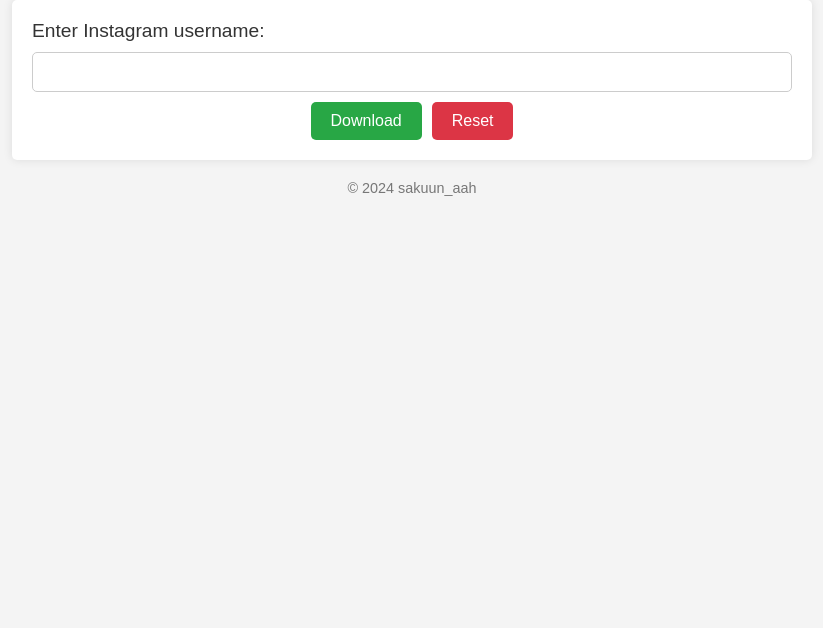
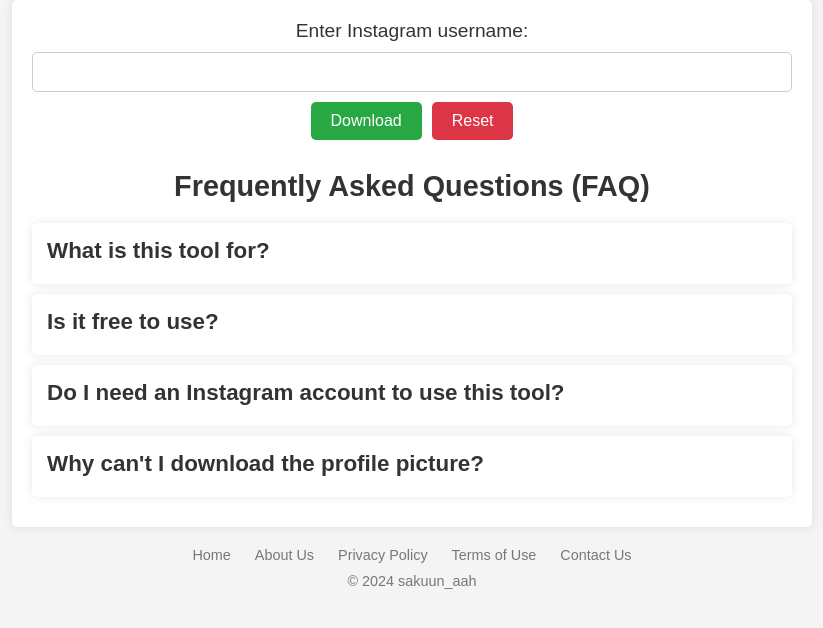
Before and after one commit to amineaith3/instaProfilDownloader, a Flask app: page / in a window 1280 px wide. Shown: the part 77-705 px from the top of the page, without its empty margins (228-1051 px from the left). Run offline with Flask 3, Linux system fonts and the light colour scheme.

Commit message:
a lot of changes actually

```diff
--- a/app.py
+++ b/app.py
@@ -32,6 +32,24 @@ def index():
 
     return render_template('index.html', image_url=image_url)
 
+
+@app.route('/about')
+def about():
+    return render_template('about.html')
+
+@app.route('/privacy')
+def privacy():
+    return render_template('privacy.html')
+
+@app.route('/terms')
+def terms():
+    return render_template('terms.html')
+
+@app.route('/contact')
+def contact():
+    return render_template('contact.html')
+
+
 TEMP_DIR = 'static/jpg'
 
 @app.before_request
--- a/static/css/styles.css
+++ b/static/css/styles.css
@@ -97,3 +97,53 @@ footer {
             font-size: 0.9em;
             color: #777;
         }
+
+        footer nav {
+            margin-bottom: 10px;
+        }
+
+        footer nav a {
+            color: #777;
+            text-decoration: none;
+            margin: 0 10px;
+        }
+
+        footer nav a:hover {
+            text-decoration: underline;
+        }
+
+        /* FAQ Section Style */
+        .faq {
+            margin-top: 30px;
+        }
+
+        .faq h2 {
+            font-size: 1.8em;
+            margin-bottom: 20px;
+            text-align: center;
+        }
+
+        .faq-item {
+            background-color: #fff;
+            padding: 15px;
+            margin-bottom: 10px;
+            border-radius: 5px;
+            box-shadow: 0 0 10px rgba(0, 0, 0, 0.1);
+            cursor: pointer;
+            transition: background-color 0.3s;
+        }
+
+        .faq-item:hover {
+            background-color: #f0f0f0;
+        }
+
+        .faq-question {
+            font-size: 1.4em;
+            margin-bottom: 5px;
+        }
+
+        .faq-answer {
+            display: none;
+            font-size: 1em;
+            line-height: 1.5;
+        }
--- a/static/js/script.js
+++ b/static/js/script.js
@@ -2,3 +2,15 @@ function clearImageSection() {
     const imageSection = document.getElementById('image-section');
     imageSection.style.display = 'none'; // Hide the entire image section
 }
+
+document.addEventListener('DOMContentLoaded', function() {
+    const faqItems = document.querySelectorAll('.faq-item');
+
+    faqItems.forEach(item => {
+        item.addEventListener('click', function() {
+            const answer = this.querySelector('.faq-answer');
+            const isVisible = answer.style.display === 'block';
+            answer.style.display = isVisible ? 'none' : 'block';
+        });
+    });
+});
--- a/templates/index.html
+++ b/templates/index.html
@@ -12,7 +12,7 @@
     </header>
     <div class="container">
         <form method="post">
-            <label for="username">Enter Instagram username:</label>
+            <label for="username" style="text-align:center">Enter Instagram username:</label>
             <input type="text" id="username" name="username" required>
             <div class="buttons">
                 <input type="submit" value="Download">
@@ -27,10 +27,37 @@
                 <p>The specified username does not exist.</p>
             {% endif %}
         </div>
+        <!-- FAQ Section -->
+        <section class="faq">
+            <h2>Frequently Asked Questions (FAQ)</h2>
+            <div class="faq-item">
+                <h3 class="faq-question">What is this tool for?</h3>
+                <p class="faq-answer">This tool allows you to download Instagram profile pictures by entering the username.</p>
+            </div>
+            <div class="faq-item">
+                <h3 class="faq-question">Is it free to use?</h3>
+                <p class="faq-answer">Yes, this tool is completely free to use.</p>
+            </div>
+            <div class="faq-item">
+                <h3 class="faq-question">Do I need an Instagram account to use this tool?</h3>
+                <p class="faq-answer">No, you do not need an Instagram account to download profile pictures using this tool.</p>
+            </div>
+            <div class="faq-item">
+                <h3 class="faq-question">Why can't I download the profile picture?</h3>
+                <p class="faq-answer">Ensure that the username is correct.</p>
+            </div>
+        </section>
     </div>
     <footer>
+        <nav>
+            <a href="{{ url_for('index') }}">Home</a>
+            <a href="{{ url_for('about') }}">About Us</a>
+            <a href="{{ url_for('privacy') }}">Privacy Policy</a>
+            <a href="{{ url_for('terms') }}">Terms of Use</a>
+            <a href="{{ url_for('contact') }}">Contact Us</a>
+        </nav>
         <p>&copy; 2024 sakuun_aah</p>
     </footer>
-    <script src="/static/js/script.js"></script>
+    <script src="{{ url_for('static', filename='js/script.js') }}"></script>
 </body>
 </html>
```
Also changed, not shown: templates/about.html (added, +27 -0 lines), templates/contact.html (added, +27 -0 lines), templates/privacy.html (added, +27 -0 lines), templates/terms.html (added, +27 -0 lines). Lines whose indentation alone changed are shown as unchanged.
